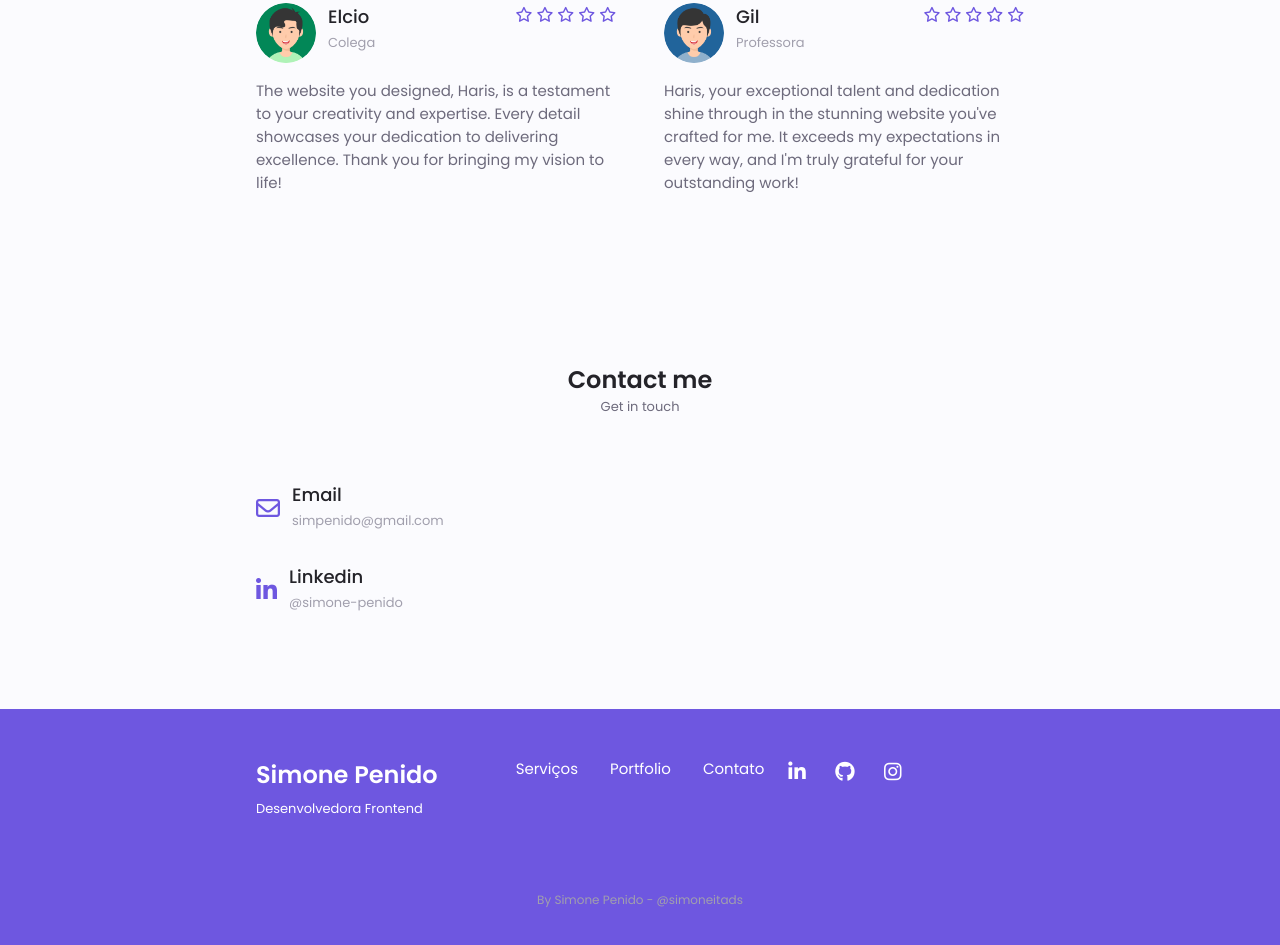
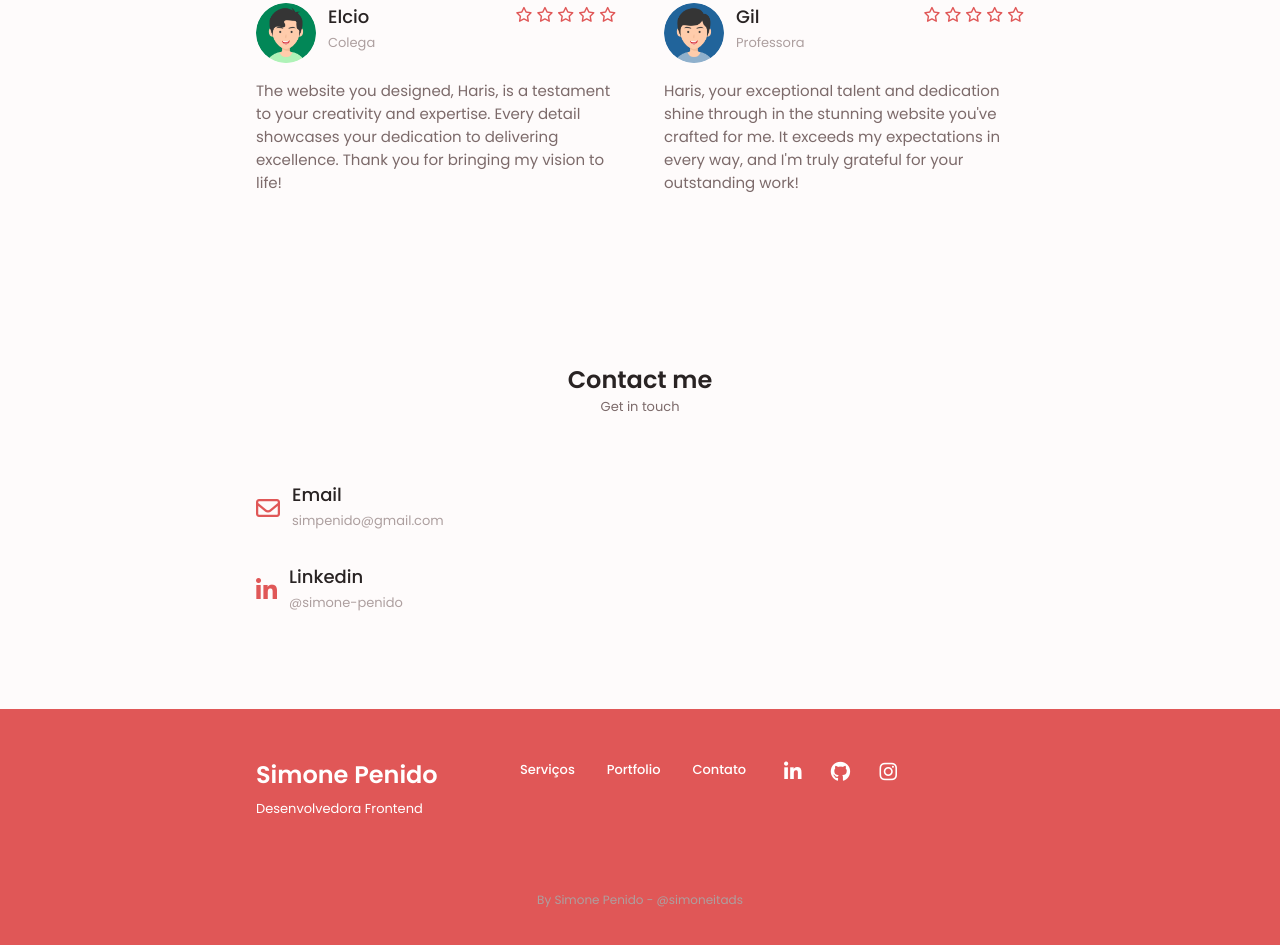
Before and after one commit to SimonePenido/Dev_FrontEnd_Simone, a plain HTML site: page index.html in a window 1280 px wide. Shown: the part 4048-4993 px from the top of the page. Drawn offline with nearby package versions, Linux system fonts and the light colour scheme.

Commit message:
Update style.css

```diff
--- a/Css/style.css
+++ b/Css/style.css
@@ -3,7 +3,7 @@
 :root {
   --header-height: 3rem;
 
-  --hue-color: 250;
+  --hue-color: 360;
 
   --first-color: hsl(var(--hue-color), 69%, 61%);
   --first-color-second: hsl(var(--hue-color), 69%, 61%);
@@ -312,7 +312,7 @@ img {
 }
 
 .home-scroll {
-  /* display: none; */
+  display: none;
 }
 
 .home-scroll-button {
@@ -806,9 +806,14 @@ img {
   flex-direction: column;
   row-gap: 1.5rem;
 }
+
 .footer-link {
-  /* hii  */
+  font-size: var(--small-font-size);
+  font-weight: var(--font-medium);
+  cursor: pointer;
+
 }
+
 .footer-link:hover {
   color: var(--first-color-lighter);
 }
```
